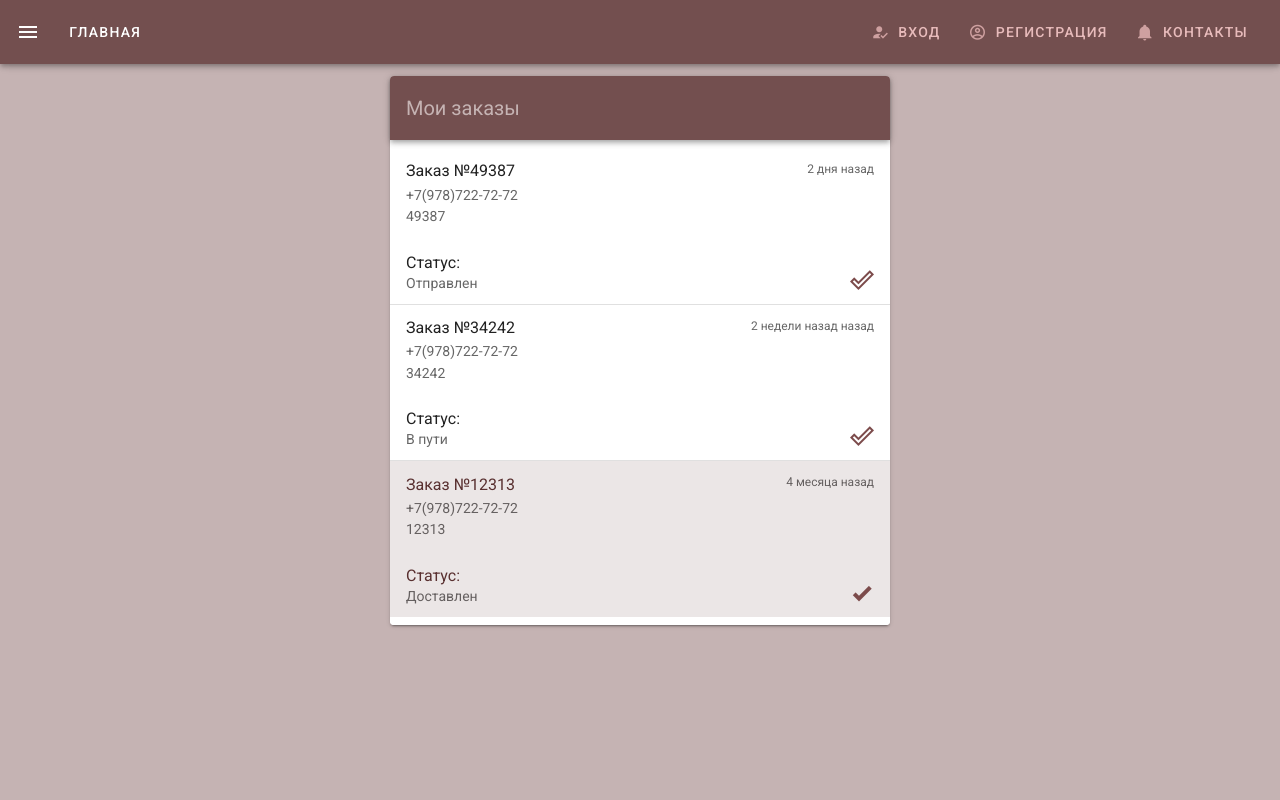
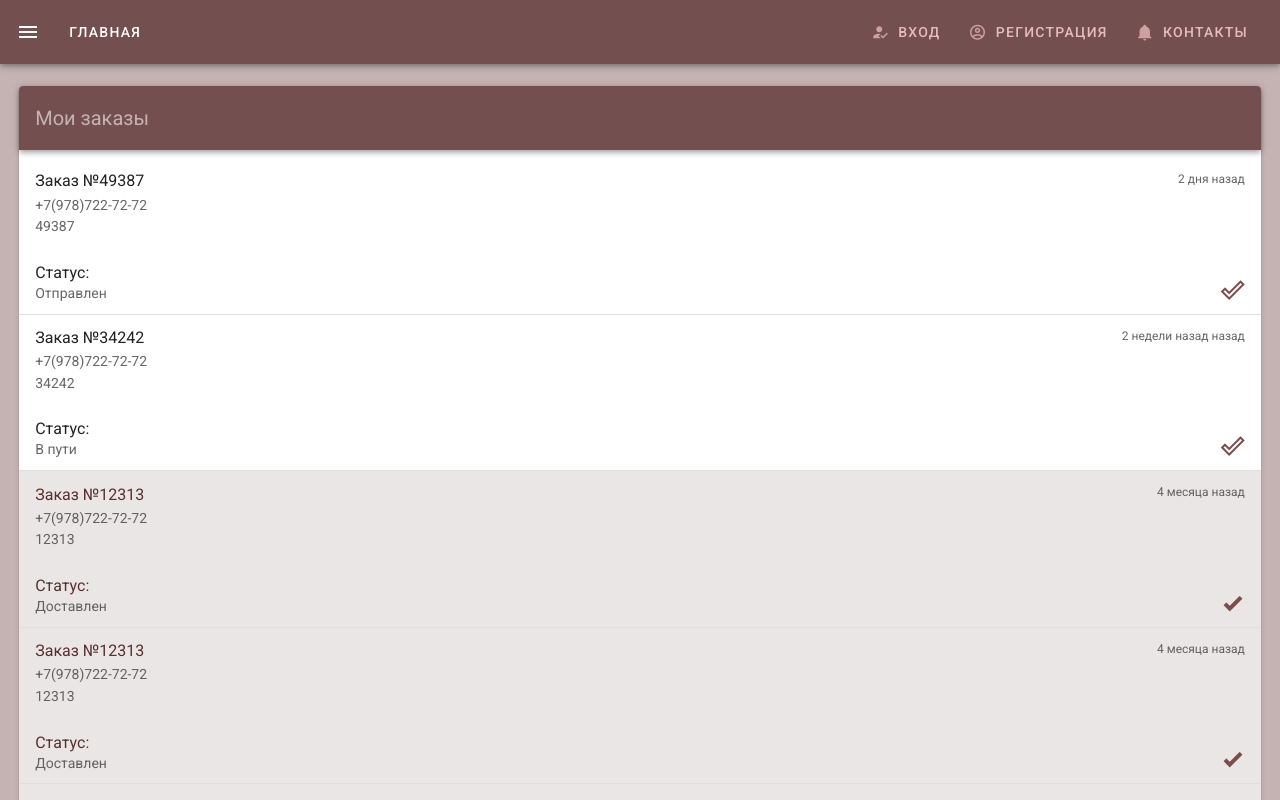
Before and after one commit to lalkakrem/vue_project, a Vue app: page /orders in a window 1280 px wide. Shown: the top 800 px of the page. Built offline with nearby package versions, Linux system fonts and the light colour scheme.

Commit message:
очередные правки

```diff
--- a/package.json
+++ b/package.json
@@ -10,6 +10,7 @@
   "dependencies": {
     "core-js": "^3.6.5",
     "vue": "^2.6.11",
+    "vue-custom-scrollbar": "^1.4.1",
     "vue-router": "^3.5.2",
     "vuetify": "^2.4.0"
   },
--- a/router/index.js
+++ b/router/index.js
@@ -10,6 +10,7 @@ import Ad from '@/components/ads/Ad'
 import AdList from '@/components/ads/AdList'
 import NewAd from '@/components/ads/NewAd'
 import Orders from '@/components/user/orders'
+import Shops from '@/components/info/shops'
 
 export default new Router({
     routes: [
@@ -62,6 +63,11 @@ export default new Router({
             path:"/orders",
             name:"orders",
             component: Orders
+        },
+        {
+            path:"/shops",
+            name:"shops",
+            component: Shops
         }
 
     ],
--- a/src/App.vue
+++ b/src/App.vue
@@ -47,6 +47,7 @@
     </v-footer>
   </v-app>
 </template>
+
 <script>
 export default {
   data() {
@@ -60,9 +61,11 @@ export default {
       menu: [
         {title:"Личный кабинет", icon:"mdi-account", url:"/me"},
         {title:"Новости", icon:"mdi-newspaper", url:"/news"},
-        {title:"Заказы", icon:"mdi-cart", url:"/orders"}
+        {title:"Заказы", icon:"mdi-cart", url:"/orders"},
+        {title:"Магазины", icon:"mdi-store", url:"/shops"}
       ]
     }
+
   }
 }
 </script>
--- a/src/components/home.vue
+++ b/src/components/home.vue
@@ -3,7 +3,7 @@
   <div>
     <v-container fluid>
       <v-layout row>
-        <v-flex xs12>
+        <v-flex xs20 >
           <v-carousel>
             <v-carousel-item
                 v-for="ad in ads"
@@ -11,7 +11,7 @@
                 :src="ad.src"
             >
               <div id="ad-link" >
-                <v-btn :to="'/ad/' + ad.id">{{ ad.title }}</v-btn>
+                <v-btn :to="'/ad/' + ad.id" style="background: rgba(255,255,255,0.47)">{{ ad.title }}</v-btn>
               </div>
             </v-carousel-item>
           </v-carousel>
@@ -37,7 +37,7 @@
             </v-card-title>
             <v-card-actions>
               <v-spacer></v-spacer>
-              <v-btn text :to="'/ad/' + ad.id">
+              <v-btn  :to="'/ad/' + ad.id">
                 Купить
               </v-btn>
               <v-btn raised color="primary">
@@ -109,7 +109,7 @@ export default {
   position:absolute;
   bottom: 50px;
   left:50%;
-  background: rgba(238, 228, 228, 0.5);
+  background: rgba(238, 228, 228, 0.25);
   transform: translate(-50%,0);
   padding: 5px 15px;
   border-top-right-radius: 5px;
--- a/src/components/info/News.vue
+++ b/src/components/info/News.vue
@@ -23,7 +23,7 @@
               </v-card-title>
               <v-card-actions>
                 <v-spacer></v-spacer>
-                <v-btn raised color="primary" text :to="'/news/' + news.id" >
+                <v-btn raised color="light_all2"  :to="'/news/' + news.id" >
                   Читать
                 </v-btn>
 
--- /dev/null
+++ b/src/components/info/shops.vue
@@ -0,0 +1,77 @@
+
+<template>
+
+  <v-container fluid fill-height>
+    <v-layout align-center justify-center >
+      <v-container grid-list-lg>
+        <v-toolbar-title style="color: #503434; font-size: 27px; transform: translate(+10%,-20%);">Магазины:</v-toolbar-title>
+        <v-layout row wrap>
+          <v-flex xs12 sm6 md20
+                  v-for="news in shops"
+                  :key="news.id"
+          >
+            <v-card style="background: rgba(255,255,255,0.42)">
+              <v-img
+                  :src="news.src"
+                  height="200px"
+              ></v-img>
+              <v-card-title primary-title>
+                <div>
+                  <h3 class="headline mb-0"><b>{{news.title}}</b></h3>
+                  <div style="font-size: 14px">{{news.desc}}</div>
+                </div>
+              </v-card-title>
+              <v-card-actions>
+                <v-spacer></v-spacer>
+                <v-btn raised color="light_all" :to="'/news/' + news.id" >
+                  Подробнее
+                </v-btn>
+
+              </v-card-actions>
+
+            </v-card>
+          </v-flex>
+        </v-layout>
+      </v-container>
+    </v-layout>
+  </v-container>
+</template>
+
+<script>
+export default {
+  data () {
+    return {
+      shops:[
+        {
+          title: "Магазин №1",
+          desc:"Описание магазина",
+          promo: true,
+          src: "https://mobimg.b-cdn.net/v3/fetch/07/07a5912517ee8e518442ba5631bf417f.jpeg",
+          id:"1"
+        },
+        {
+          title: "Магазин №2",
+          desc:"Описание магазина",
+          promo: true,
+          src: "https://avatars.mds.yandex.net/i?id=72b85b92eccedd88b97bb3c2be4c6aa4-4837145-images-thumbs&n=13",
+          id:"2"
+        },
+        {
+          title: "Магазин №3",
+          desc:"Описание магазина",
+          promo: true,
+          src: "https://cdn.fishki.net/upload/post/201603/23/1894215/norway-nature-scenery-lake-mountains-flowers-sunrise_1600x900.jpg",
+          id:"3"
+        },
+        {
+          title: "Магазин №4",
+          desc:"Описание магазина",
+          promo: true,
+          src: "https://avatars.mds.yandex.net/i?id=cd807663a53e0fe5f78b7aef685bb7f6-5101081-images-thumbs&n=13",
+          id:"4"
+        },
+      ]
+    }
+  }
+}
+</script>
--- a/src/components/user/orders.vue
+++ b/src/components/user/orders.vue
@@ -1,13 +1,12 @@
 <template>
   <v-container fluid fill-height>
-    <v-layout row >
-      <v-flex xs12 sm6 offset-sm3 >
+    <v-layout row wrap >
+      <v-flex  >
 
-        <div id="app" >
+        <div id="app">
           <v-app id="inspire" style="background: #c5b3b3">
-            <v-card
+            <v-card style="width: 97%; margin-bottom: 40px; margin-top: 10px"
                 class="mx-auto"
-                max-width="500"
             >
               <v-toolbar style="background: #734f4f; color: #c5b3b3">
                 <v-toolbar-title>Мои заказы</v-toolbar-title>
@@ -66,7 +65,7 @@
 <script>
 export default {
   data: () => ({
-    selected: [2],
+    selected: [2, 3, 4, 5, 6, 7],
     orders: [
       {
         id:"49387",
@@ -95,6 +94,51 @@ export default {
         status: "Доставлен",
 
       },
+      {
+        id:"12313",
+        name:"Заказ №12313",
+        phone:"+7(978)722-72-72",
+        adId:"13",
+        date: '4 месяца назад',
+        status: "Доставлен",
+
+      },
+      {
+        id:"12313",
+        name:"Заказ №12313",
+        phone:"+7(978)722-72-72",
+        adId:"13",
+        date: '4 месяца назад',
+        status: "Доставлен",
+
+      },
+      {
+        id:"12313",
+        name:"Заказ №12313",
+        phone:"+7(978)722-72-72",
+        adId:"13",
+        date: '4 месяца назад',
+        status: "Доставлен",
+
+      },
+      {
+        id:"12313",
+        name:"Заказ №12313",
+        phone:"+7(978)722-72-72",
+        adId:"13",
+        date: '4 месяца назад',
+        status: "Доставлен",
+
+      },
+      {
+        id:"12313",
+        name:"Заказ №12313",
+        phone:"+7(978)722-72-72",
+        adId:"13",
+        date: '4 месяца назад',
+        status: "Доставлен",
+
+      },
     ],
   })
 }
--- a/src/plugins/vuetify.js
+++ b/src/plugins/vuetify.js
@@ -8,6 +8,8 @@ new Vuetify({
                 primary: '#503434',
                 secondary: '#7c4b4b',
                 accent: '#593030',
+                light_all: "#c5b3b3",
+                light_all2: "#c09a9a",
                 error: '#9a1212',
             },
         },
```
Also changed, not shown: 1 other file (tests, documents, lock files or other folders).
